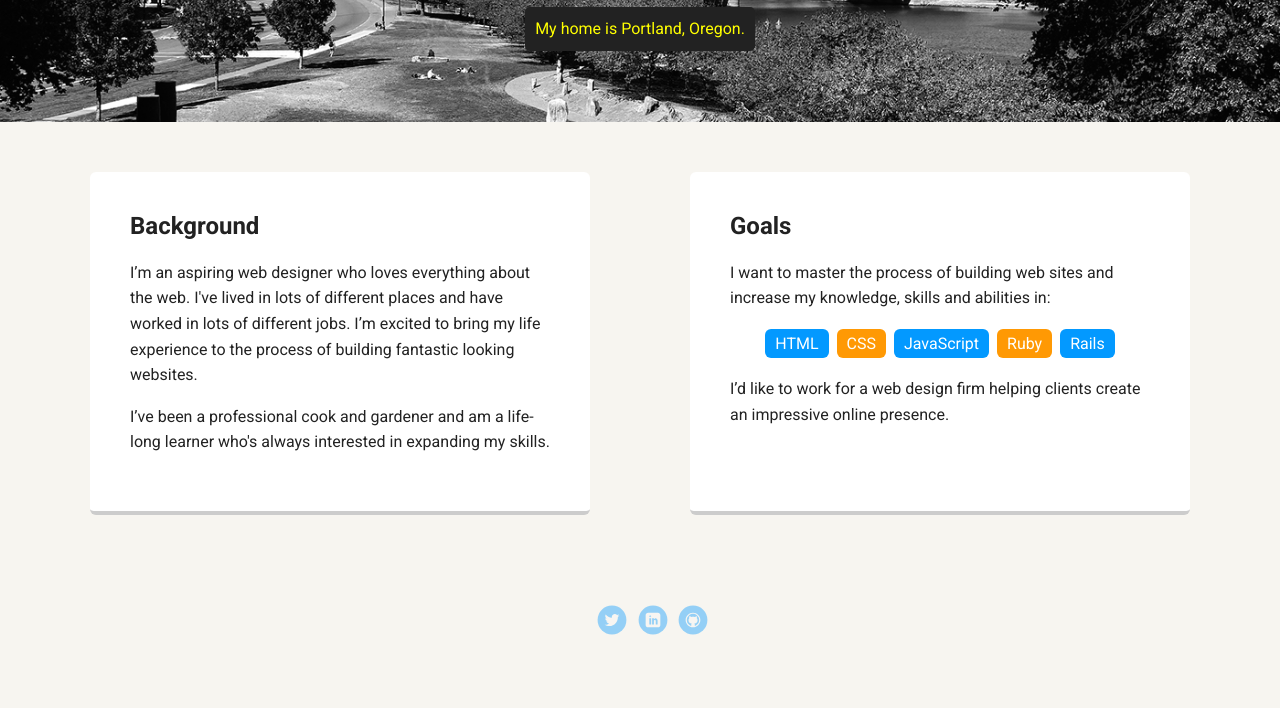
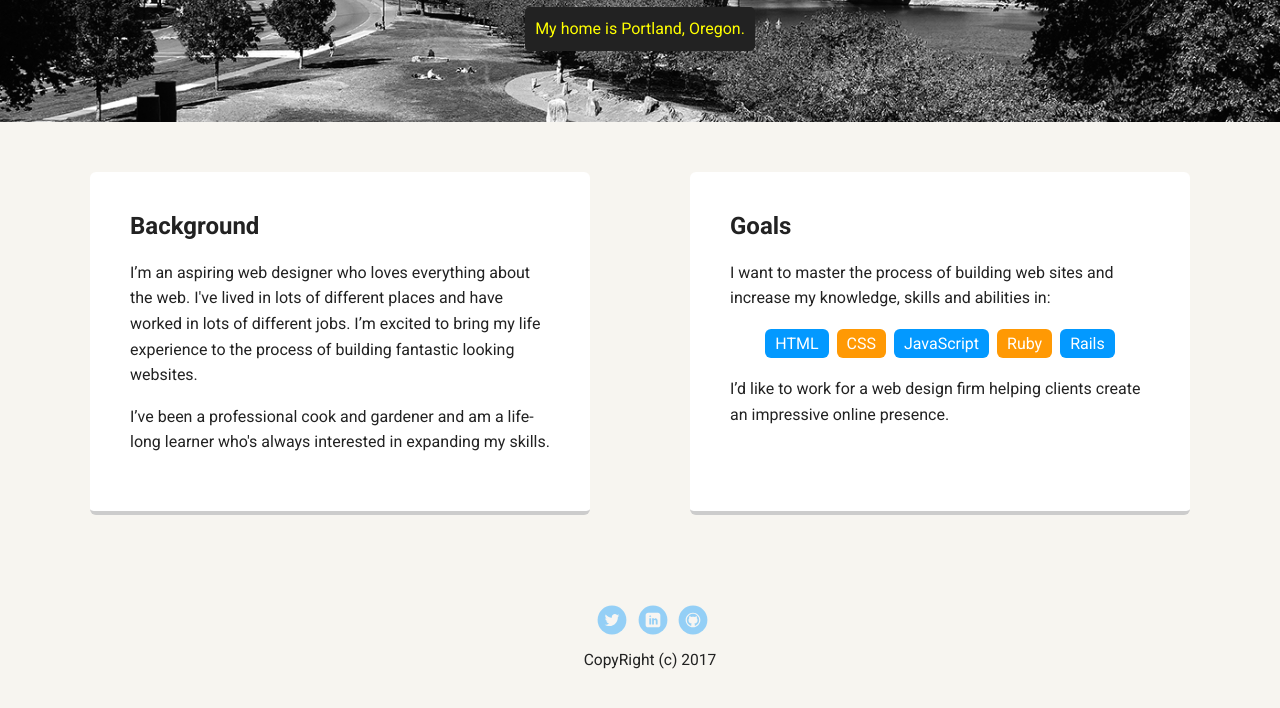
Before and after one commit to seifallahmedini/Portfilo, a plain HTML site: page index.html in a window 1280 px wide. Shown: the part 348-1056 px from the top of the page. Drawn offline with Linux system fonts and the light colour scheme; a web font is replaced by a local one.

Commit message:
Add copyright

```diff
--- a/index.html
+++ b/index.html
@@ -49,7 +49,7 @@
         <li><a href="#" class="social linkedin">LinkedIn</a></li>
         <li><a href="#" class="social github">Github</a></li>
       </ul>
-
+        <p class="copyright">CopyRight (c) 2017</p>
     </footer>
   </body>
   </html>
```
